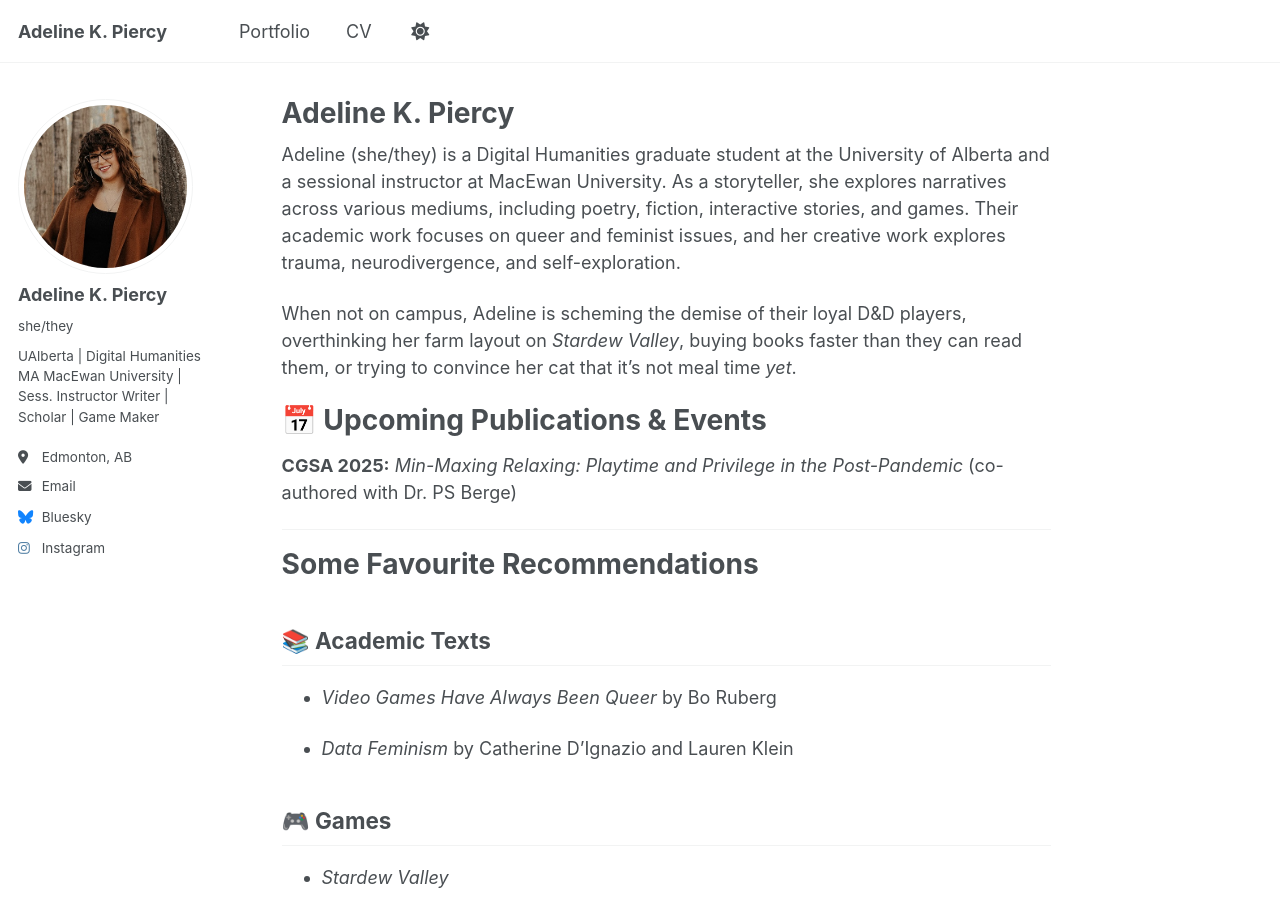
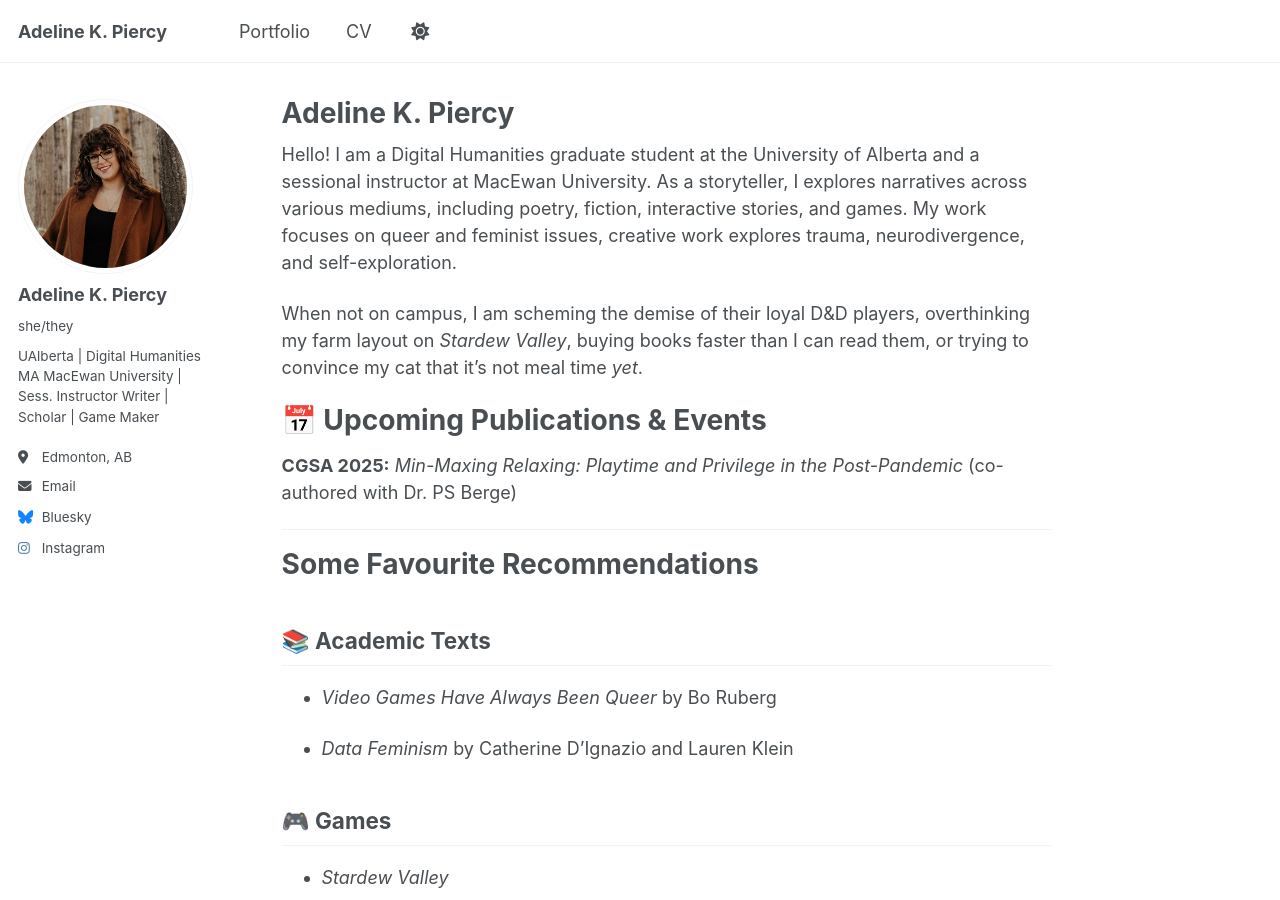
Before and after one commit to akpiercy/me, a Jekyll site: the page built from _pages/about.md, in a window 1280 px wide and 900 px high. Built offline with Jekyll 4.4.1, drawn with Linux system fonts in a browser that asks for light colours.

Commit message:
Update about.md

```diff
--- a/_pages/about.md
+++ b/_pages/about.md
@@ -8,9 +8,9 @@ redirect_from:
 ---
 
 
-Adeline (she/they) is a Digital Humanities graduate student at the University of Alberta and a sessional instructor at MacEwan University. As a storyteller, she explores narratives across various mediums, including poetry, fiction, interactive stories, and games. Their academic work focuses on queer and feminist issues, and her creative work explores trauma, neurodivergence, and self-exploration.
+Hello! I am a Digital Humanities graduate student at the University of Alberta and a sessional instructor at MacEwan University. As a storyteller, I explores narratives across various mediums, including poetry, fiction, interactive stories, and games. My work focuses on queer and feminist issues, creative work explores trauma, neurodivergence, and self-exploration.
 
-When not on campus, Adeline is scheming the demise of their loyal D&D players, overthinking her farm layout on *Stardew Valley*, buying books faster than they can read them, or trying to convince her cat that it's not meal time *yet*.
+When not on campus, I am scheming the demise of their loyal D&D players, overthinking my farm layout on *Stardew Valley*, buying books faster than I can read them, or trying to convince my cat that it's not meal time *yet*.
 
 
 📅 Upcoming Publications & Events
```
